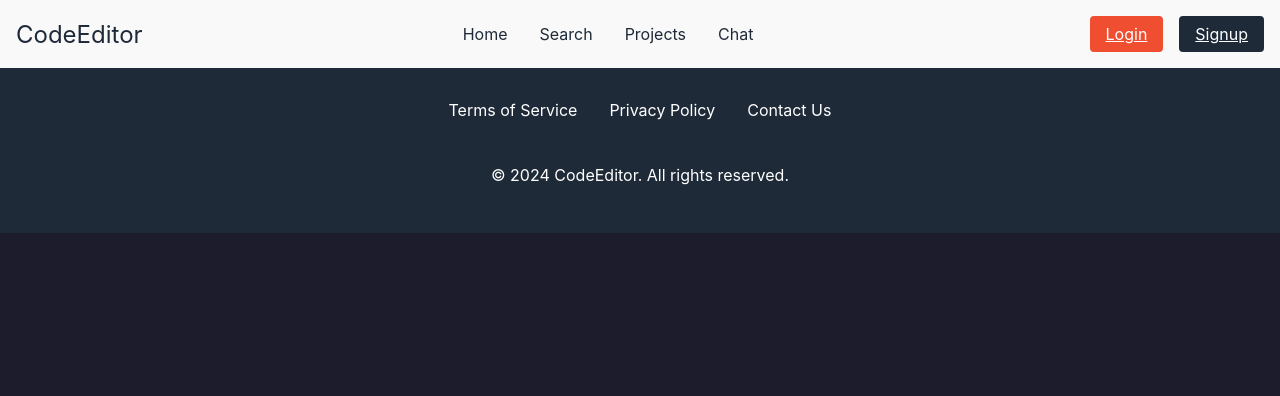
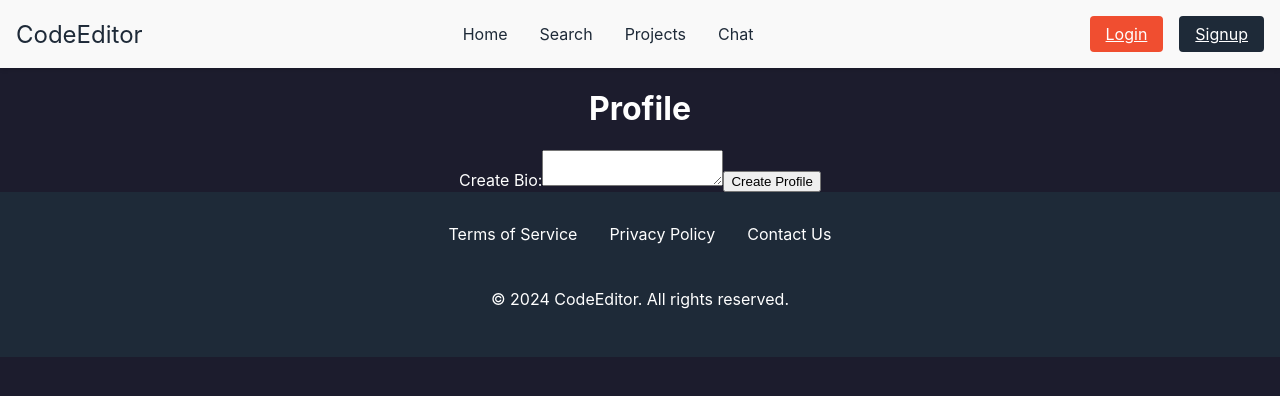
Before and after one commit to Nibalab/Code-Editor-front-end, a React (Create React App) app in the folder code-editor/: page /profile in a window 1280 px wide. Shown: the top 396 px of the page. Built offline with nearby package versions, Linux system fonts and the light colour scheme; no server answers.

Commit message:
Adding Profile Page

```diff
--- a/code-editor/package.json
+++ b/code-editor/package.json
@@ -10,6 +10,7 @@
     "axios": "^1.7.2",
     "framer-motion": "^11.0.3",
     "gsap": "^3.12.5",
+    "js-cookie": "^3.0.5",
     "papaparse": "^5.4.1",
     "react": "^18.3.1",
     "react-dom": "^18.3.1",
--- a/code-editor/src/App.js
+++ b/code-editor/src/App.js
@@ -14,6 +14,7 @@ import Projects from "./pages/Projects/Projects";
 import CodeDetail from "./pages/Projects/CodeDetail";
 import ChatPage from "./pages/ChatPage/ChatPage";
 import "./App.css";
+import Profile from "./pages/Profile";
 
 function App() {
   const [name, setName] = useState('');
@@ -49,6 +50,13 @@ function App() {
               </PrivateRoute>
             }
           />
+           <Route
+            path="/profile"
+            element={
+
+                <Profile/>}
+              />
+
           <Route
             path="/admin"
             element={
--- /dev/null
+++ b/code-editor/src/pages/Profile/index.jsx
@@ -0,0 +1,83 @@
+import React, { useEffect, useState } from 'react';
+import axios from 'axios';
+
+const Profile = () => {
+  const [profile, setProfile] = useState(null);
+  const [bio, setBio] = useState('');
+  const [loading, setLoading] = useState(true);
+
+  useEffect(() => {
+    const fetchProfile = async () => {
+      try {
+        const response = await axios.get('http://localhost:8000/api/profile', {
+          withCredentials: true, // Ensure credentials are included
+        });
+
+        if (response.status === 200) {
+          if (response.data.profile) {
+            setProfile(response.data.profile);
+            setBio(response.data.profile.bio || '');
+          } else {
+            setProfile(null); // No profile exists
+            setBio(''); // Clear bio if no profile
+          }
+        }
+      } catch (error) {
+        console.error('Error fetching profile data:', error.response ? error.response.data : error.message);
+      } finally {
+        setLoading(false);
+      }
+    };
+
+    fetchProfile();
+  }, []);
+
+  const handleBioChange = (event) => {
+    setBio(event.target.value);
+  };
+
+  const handleSubmit = async (event) => {
+    event.preventDefault();
+
+    try {
+      const response = await axios.post('http://localhost:8000/api/profile',
+        { bio }, // Include the bio in the request body
+        {
+          withCredentials: true, // Ensure credentials are included
+        }
+      );
+      console.log('Profile save response:', response.data);
+      setProfile(response.data.profile); // Update profile state
+    } catch (error) {
+      console.error('Error saving profile data:', error.response ? error.response.data : error.message);
+    }
+  };
+
+  if (loading) {
+    return <div>Loading...</div>;
+  }
+
+  return (
+    <div style={{ display: 'flex', flexDirection: 'column', alignItems: 'center' }}>
+      <h1>Profile</h1>
+      {profile ? (
+        <>
+          <p>Name: {profile.name}</p>
+          <p>Email: {profile.email}</p>
+          <p>Bio: {profile.bio}</p>
+          {/* No form is needed if profile already exists */}
+        </>
+      ) : (
+        <form onSubmit={handleSubmit}>
+          <label>
+            Create Bio:
+            <textarea value={bio} onChange={handleBioChange} />
+          </label>
+          <button type="submit">Create Profile</button>
+        </form>
+      )}
+    </div>
+  );
+};
+
+export default Profile;
```
Also changed, not shown: code-editor/src/pages/Home.jsx (added, +17 -0 lines), 1 other file (tests, documents, lock files or other folders).
